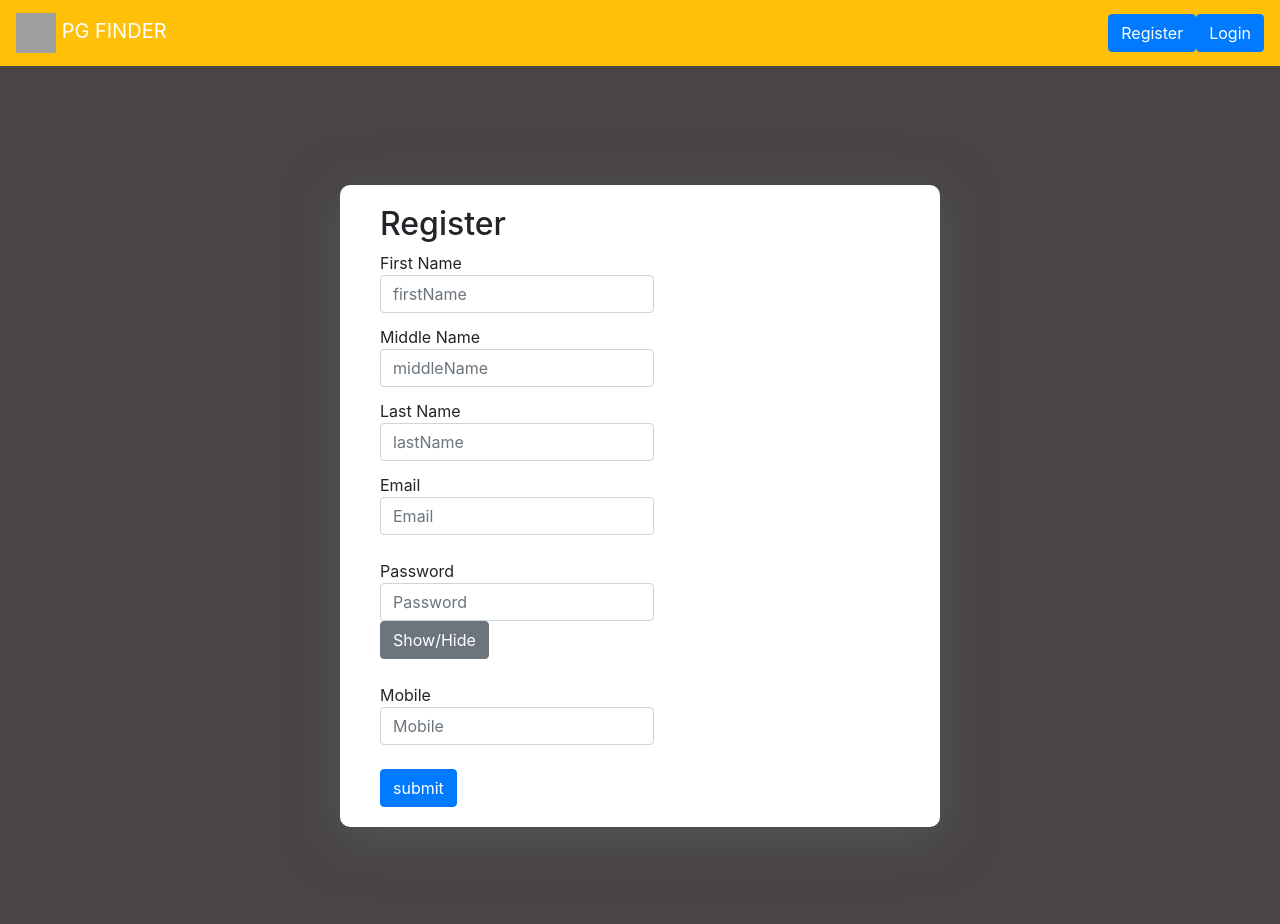
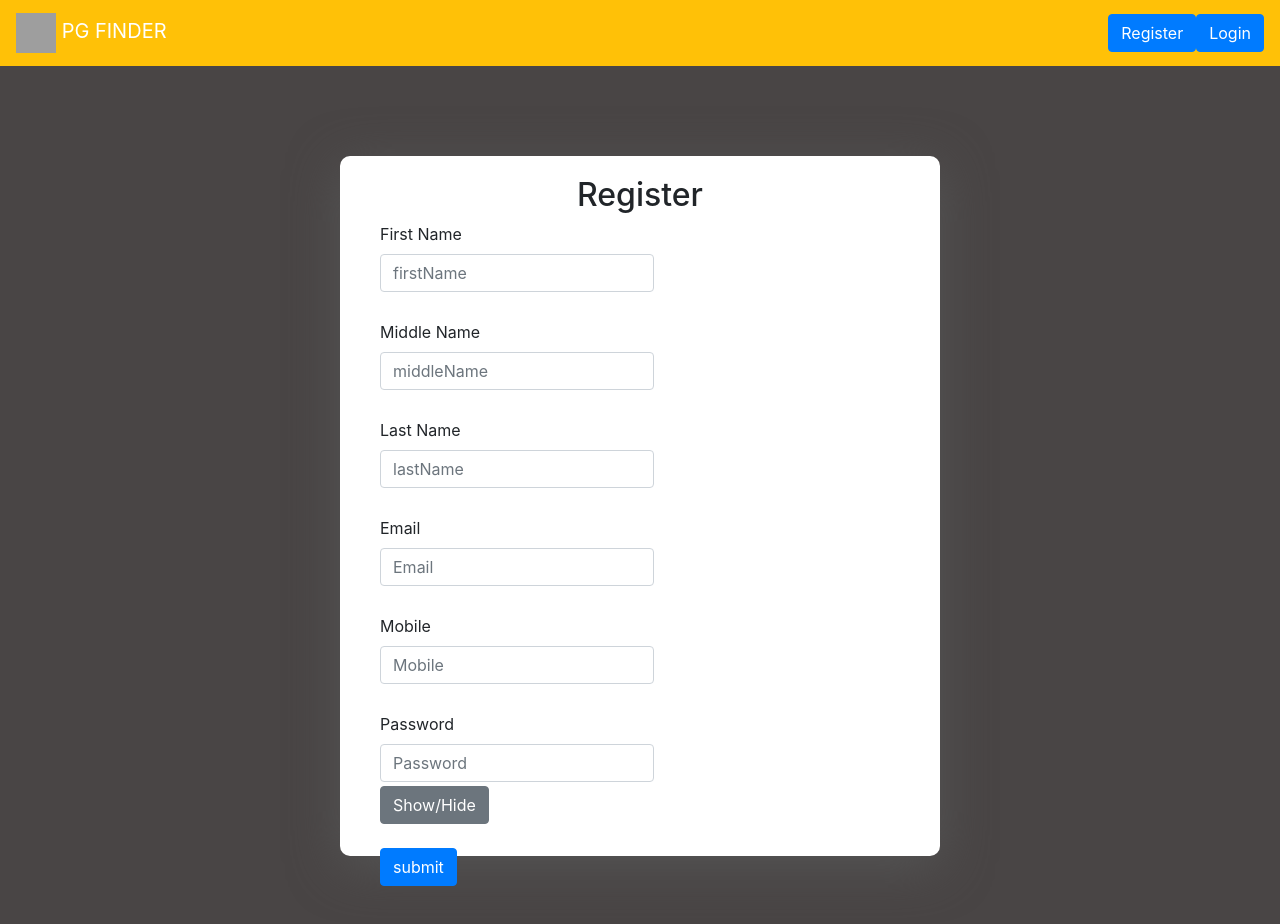
Before and after one commit to SachinNagalikar/pgfinder, a React (Create React App) app in the folder client/: page /users/register in a window 1280 px wide. Shown: the top 924 px of the page. Built offline with nearby package versions, Linux system fonts and the light colour scheme; grey boxes are pictures that could not be loaded.

Commit message:
modified

```diff
--- a/client/src/App.css
+++ b/client/src/App.css
@@ -78,6 +78,17 @@
 
 .form-wrapper {
   width: 600px;
+  height:450px;
+  display: flex;
+  flex-direction: column;
+  padding: 20px 40px;
+  border-radius: 10px;
+  box-shadow: 0px 10px 50px #555;
+  background-color: #ffffff;
+}
+.register {
+  width: 600px;
+  height:700px;
   display: flex;
   flex-direction: column;
   padding: 20px 40px;
--- a/client/src/users/register.js
+++ b/client/src/users/register.js
@@ -135,48 +135,54 @@ class Register extends React.Component {
         }
         return (
             <div className="loginwrapper">
-                <div className="form-wrapper" >
-                    <h2>Register</h2>
+                <div className="register" >
+                    <h2 style={{ textAlign: 'center' }}>Register</h2>
                     <Form onSubmit={this.handleSubmit}>
+                        <FormGroup>
                             <Label>
-                                    First Name<br />
+                                <Label for="firstname">First Name</Label>
                                 <Input type="text" value={this.state.firstName} onChange={this.handleFirst} placeholder="firstName" />
                                 <FormText color="danger" >{this.state.firstNameError}</FormText>
                             </Label>
+                        </FormGroup>
+                        <FormGroup>
                             <Label>
-                                    Middle Name<br />
+                                <Label>Middle Name</Label>
                                 <Input type="text" value={this.state.middleName} onChange={this.handleMiddle}
                                     placeholder="middleName" />
                                 <FormText color="danger" >{this.state.middleNameError} </FormText>
                             </Label>
+                        </FormGroup>
+                        <FormGroup>
                             <Label>
-                                    Last Name<br />
+                                <Label>Last Name</Label>
                                 <Input type="text" value={this.state.lastName} onChange={this.handleLast} placeholder="lastName" />
                                 <FormText color="danger">{this.state.lastNameError} </FormText>
-                                </Label><br />
-                                <FormGroup >
-                                    <Label>
-                                        Email<br />
-                                        <Input type="email" value={this.state.email} onChange={this.handleEmail}
-                                            placeholder="Email" />
                             </Label>
-                                    <FormText color="danger" >{this.state.emailError} </FormText>
                         </FormGroup>
                         <FormGroup >
                             <Label>
-                                        Password<br />
-                                        <Input type={this.state.hidden ? "password" : "text"} value={this.state.password} onChange={this.handlePassword}
-                                            placeholder="Password" />
-                                        <Button onClick={this.toggleShow}>Show/Hide</Button>
-                                    </Label><br />
-                                    <FormText color="danger" >{this.state.passwordError}</FormText>
+                                <Label>Email</Label>
+                                <Input type="email" value={this.state.email} name="email" id="email" onChange={this.handleEmail}
+                                    placeholder="Email" />
+                                <FormText color="danger" >{this.state.emailError} </FormText>
+                            </Label>
                         </FormGroup>
                         <FormGroup >
                             <Label>
-                                        Mobile<br />
+                                <Label>Mobile</Label>
                                 <Input type="text" value={this.state.mobile} onChange={this.handleMobile} placeholder="Mobile" />
-                                    </Label><br />
                                 <FormText color="danger" >{this.state.mobileError}</FormText>
+                            </Label>
+                        </FormGroup>
+                        <FormGroup >
+                            <Label>
+                                <Label>Password</Label>
+                                <Input type={this.state.hidden ? "password" : "text"} value={this.state.password} onChange={this.handlePassword}
+                                    placeholder="Password" />
+                                <FormText color="danger" >{this.state.passwordError}</FormText>
+                                <Button onClick={this.toggleShow}>Show/Hide</Button>
+                            </Label>
                         </FormGroup>
                         <Button type="submit" value="submit" color="primary">submit</Button>
                     </Form>
```
Lines whose indentation alone changed are shown as unchanged.
